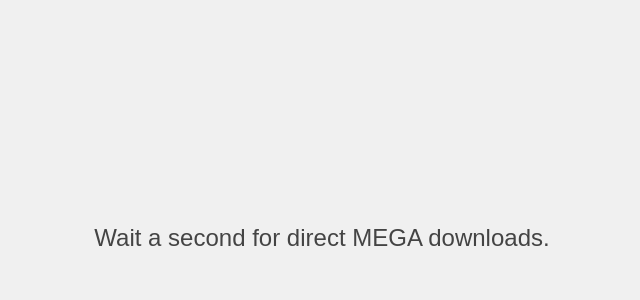
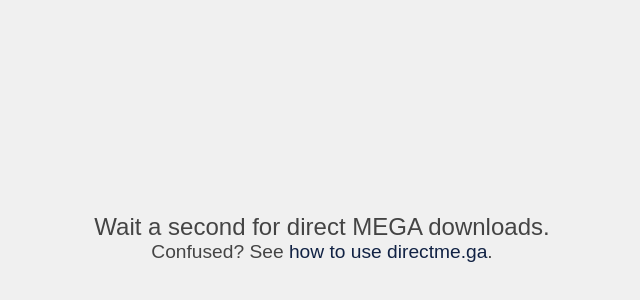
Before and after one commit to qgustavor/direct-mega, a plain HTML site: page index.html in a window 1280 px wide. Shown: the part 162-462 px from the top of the page, without its empty margins (318-958 px from the left). Drawn offline with Linux system fonts and the light colour scheme.

Commit message:
Add documentation info
Because Freenom requested it.

```diff
--- a/index.html
+++ b/index.html
@@ -5,6 +5,7 @@
 <meta content=yes name=mobile-web-app-capable> <!-- To allow be installed as a webapp -->
 <style>body{font:1.5em sans-serif;text-align:center;color:#444;background:#F0F0F0;flex-direction:column;
 display:flex;justify-content:center;align-items:center;height:100vh;margin:0}
+.info{font-size:0.8em;}a{color:#124;text-decoration:none;}a:hover,a:focus{text-decoration:underline;}
 /* fallback download interface */
 .downloader{display:none}.downloader.active{display:block;width:80%}
 .downloading-progress{position:relative;float:left;width:89%;height:20px;background-color:#CCC;
@@ -27,4 +28,5 @@
 <div id="output">Wait a second for direct MEGA downloads.</div>
 <div class="downloader"><div class="downloading-progress"><div class="downloading-progress-bar"></div></div>
 <div class="percentage"></div></div>
+<div class="info">Confused? See <a href="https://github.com/qgustavor/direct-mega#direct-mega">how to use directme.ga</a>.</div>
 <script src="main.js"></script>
```
